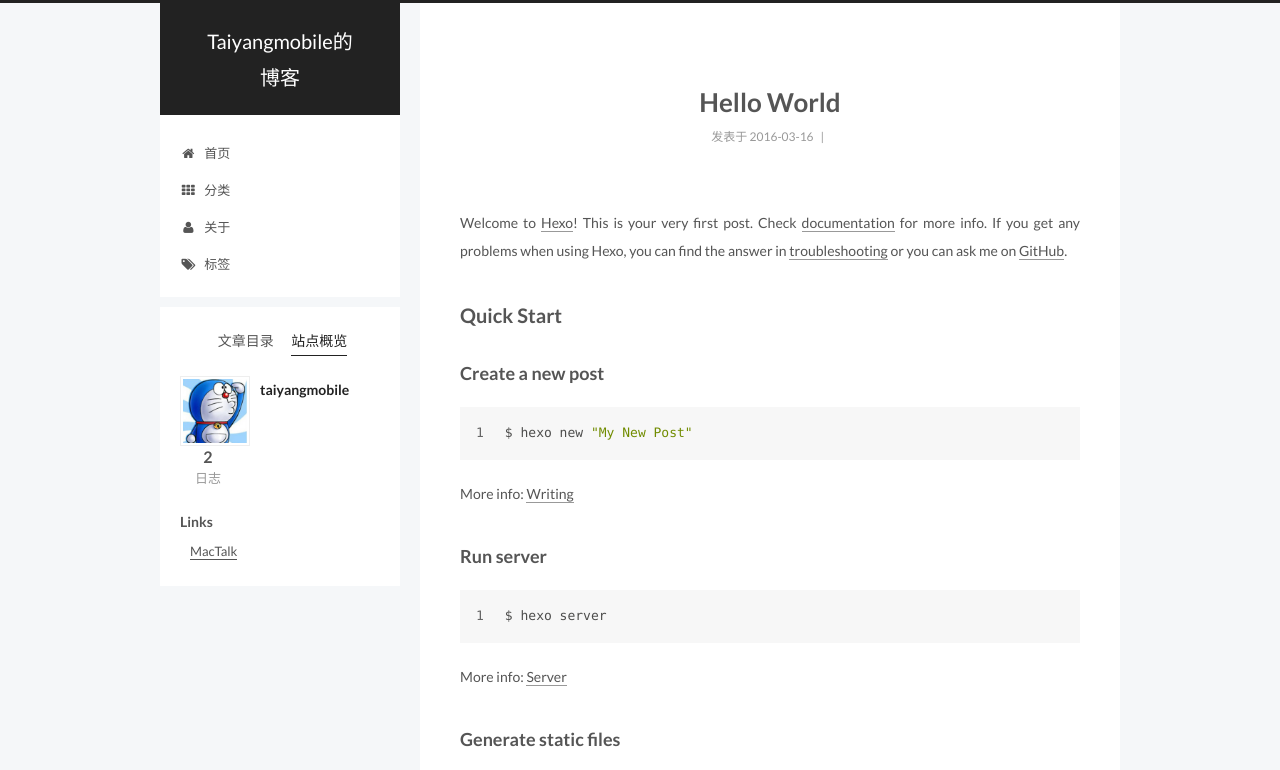
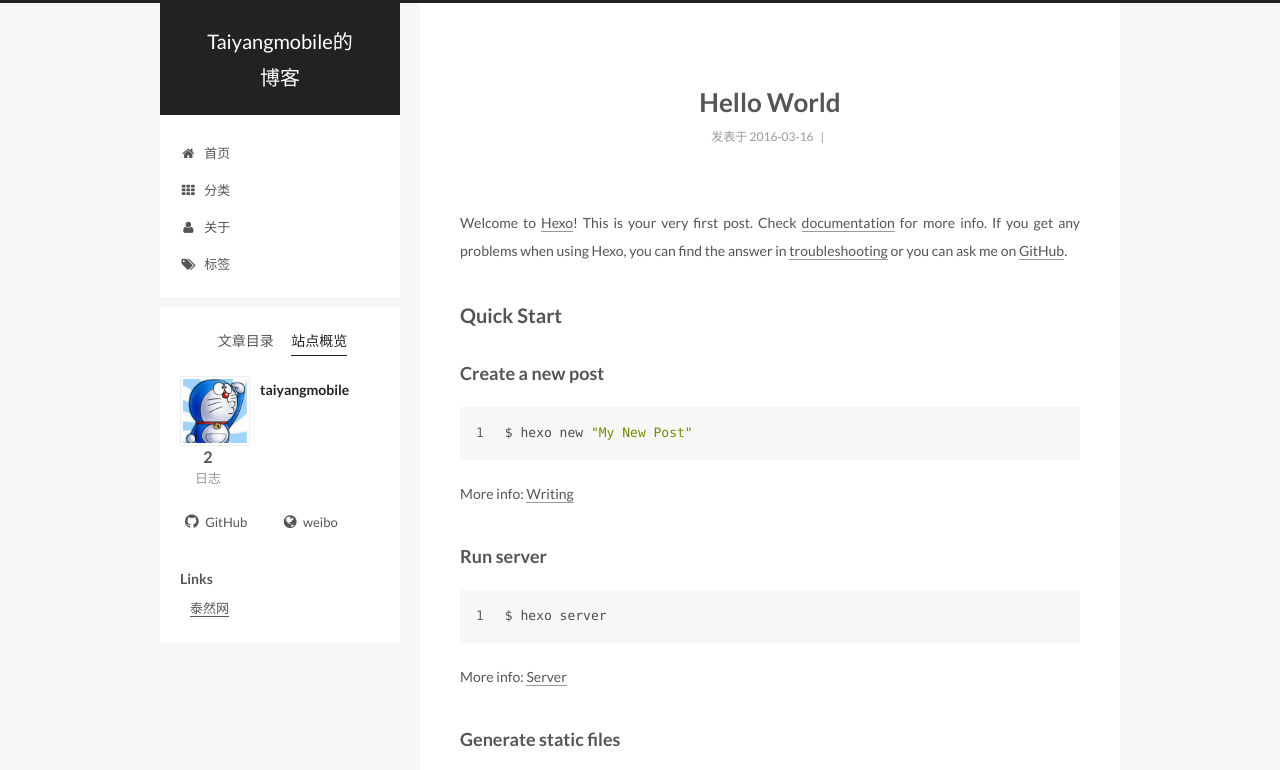
Before and after one commit to taiyangmobile/taiyangmobile.github.io, a plain HTML site: page 2016/03/16/hello-world/index.html in a window 1280 px wide. Both pictures are taken after a click on the item "站点概览". Shown: the top 770 px of the page. Drawn offline with Linux system fonts and the light colour scheme; a script that the page names is missing.

Commit message:
Site updated: 2016-03-17 11:34:04

```diff
--- a/2016/03/16/hello-world/index.html
+++ b/2016/03/16/hello-world/index.html
@@ -392,6 +392,24 @@ Quick">
 
         <div class="links-of-author motion-element">
 
+
+              <span class="links-of-author-item">
+                <a href="https://github.com/taiyangmobile" target="_blank">
+
+                    <i class="fa fa-github"></i> GitHub
+
+                </a>
+              </span>
+
+              <span class="links-of-author-item">
+                <a href="http://weibo.com/mxhn" target="_blank">
+
+                    <i class="fa fa-globe"></i> weibo
+
+                </a>
+              </span>
+
+
         </div>
 
 
@@ -404,7 +422,7 @@ Quick">
             <ul class="links-of-blogroll-list">
 
                 <li class="links-of-blogroll-item">
-                  <a href="http://www.tairan.com" target="_blank">MacTalk</a>
+                  <a href="http://www.tairan.com" target="_blank">泰然网</a>
                 </li>
 
             </ul>
--- a/css/main.css
+++ b/css/main.css
@@ -1513,7 +1513,7 @@ pre .javascript .function {
   width: 4px;
   height: 4px;
   border-radius: 50%;
-  background: #0effe9;
+  background: #65ffff;
 }
 .links-of-blogroll {
   font-size: 13px;
```
Also changed, not shown: 2016/03/17/Hello-the-Coding/index.html (+19 -1 lines), 404.html (+19 -1 lines), archives/2016/03/index.html (+19 -1 lines), archives/2016/index.html (+19 -1 lines), archives/index.html (+19 -1 lines), index.html (+19 -1 lines).
